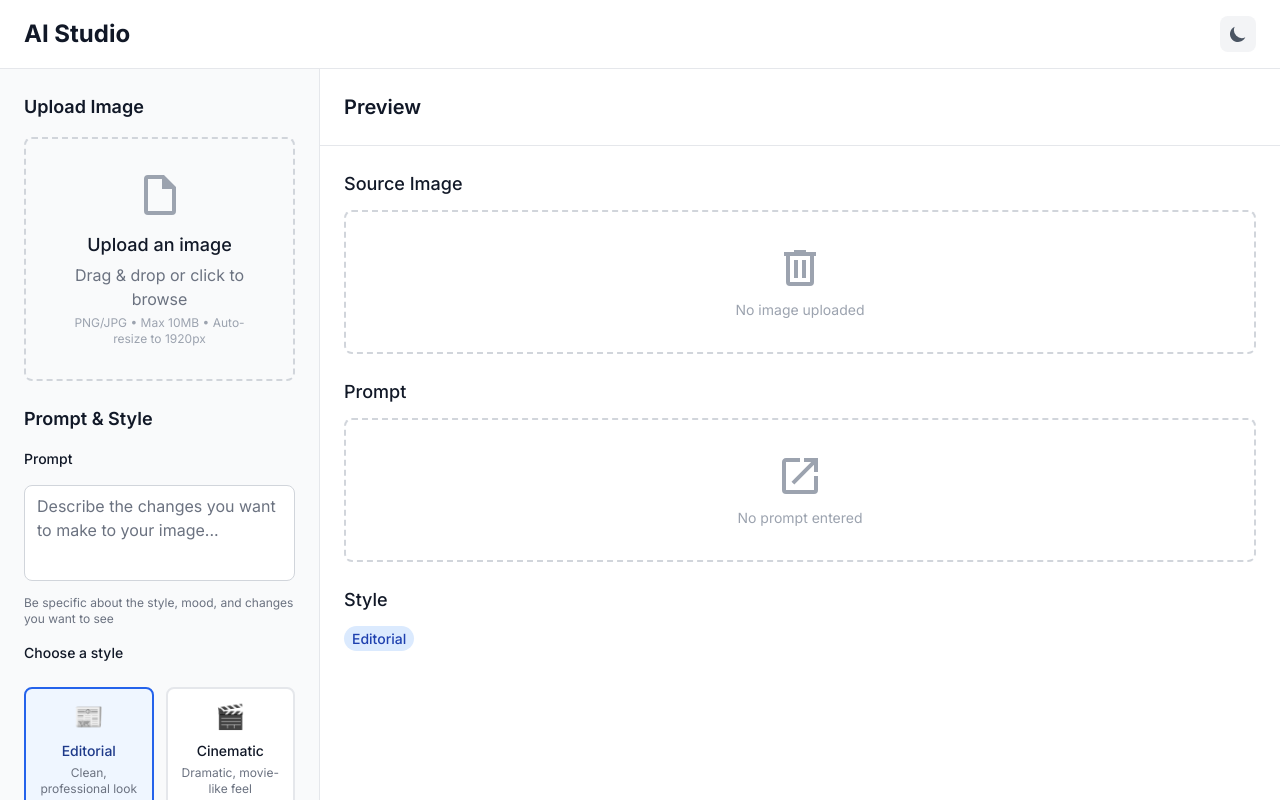
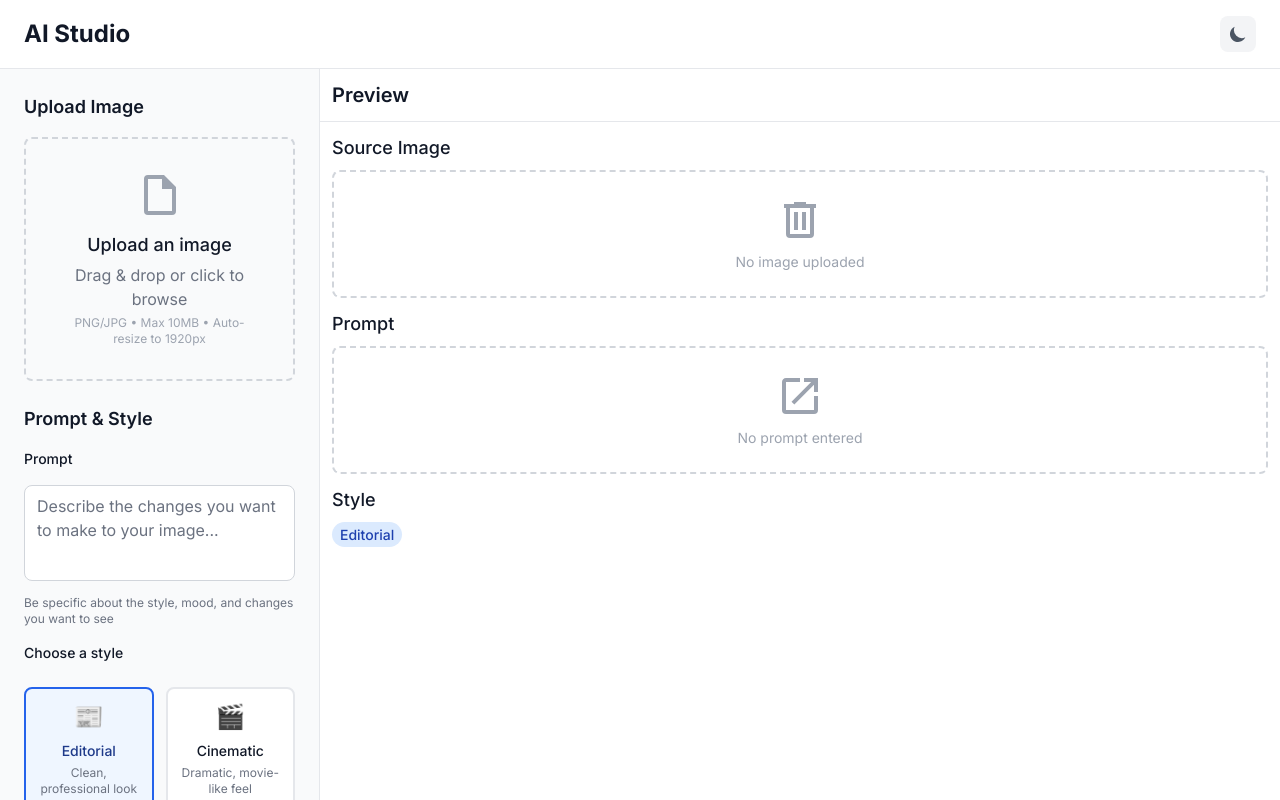
Before and after one commit to yashvi2001/ai-studio, a React (Vite) app: page / in a window 1280 px wide. Shown: the top 800 px of the page. Built offline with nearby package versions, Linux system fonts and the light colour scheme.

Commit message:
chore: optimization changes

```diff
--- a/src/components/GenerationHistory.tsx
+++ b/src/components/GenerationHistory.tsx
@@ -58,12 +58,12 @@ export const GenerationHistory: React.FC<GenerationHistoryProps> = ({
   }
 
   return (
-    <div className="space-y-3">
-      <div className="space-y-2" role="list">
+    <div className="space-y-1">
+      <div className="space-y-1" role="list">
         {history.map((generation) => (
           <div
             key={generation.id}
-            className={`flex items-center gap-3 p-3 rounded-lg cursor-pointer transition-all duration-200 hover:bg-gray-50 dark:hover:bg-gray-800 ${
+            className={`flex items-center gap-3 p-2 rounded-lg cursor-pointer transition-all duration-200 hover:bg-gray-50 dark:hover:bg-gray-800 ${
               currentId === generation.id
                 ? 'bg-blue-50 dark:bg-blue-900/20 border border-blue-200 dark:border-blue-800'
                 : 'border border-transparent'
--- a/src/components/ImageStudio.tsx
+++ b/src/components/ImageStudio.tsx
@@ -212,16 +212,20 @@ export const ImageStudio: React.FC = () => {
         <div className="flex-1 flex flex-col overflow-hidden">
           <PreviewPanel
             uploadedImage={state.uploadedImage}
+            prompt={state.prompt}
+            style={state.selectedStyle}
             currentGeneration={state.currentGeneration}
             isGenerating={state.isGenerating}
             onAbort={handleAbort}
           />
 
-          <GenerationHistory
-            history={state.history}
-            onSelect={handleHistorySelect}
-            currentGeneration={state.currentGeneration}
-          />
+          <div className="border-t border-gray-200 dark:border-gray-700 p-3">
+            <GenerationHistory
+              history={state.history}
+              onSelect={handleHistorySelect}
+              currentGeneration={state.currentGeneration}
+            />
+          </div>
         </div>
       </div>
 
--- a/src/components/PreviewPanel.tsx
+++ b/src/components/PreviewPanel.tsx
@@ -1,9 +1,10 @@
 import React from 'react';
-import { useAppState } from '../hooks/useAppState';
-import { ImageData, Generation } from '../types';
+import { ImageData, Generation, StyleType } from '../types';
 
 interface PreviewPanelProps {
   uploadedImage: ImageData | null;
+  prompt: string;
+  style: StyleType;
   currentGeneration: Generation | null;
   isGenerating: boolean;
   onAbort: () => void;
@@ -11,11 +12,12 @@ interface PreviewPanelProps {
 
 export const PreviewPanel: React.FC<PreviewPanelProps> = ({
   uploadedImage,
+  prompt,
+  style,
   currentGeneration,
   isGenerating,
+  onAbort,
 }) => {
-  const { state } = useAppState();
-
   const formatStyle = (styleValue: string): string => {
     if (!styleValue) return 'Editorial';
     return styleValue.charAt(0).toUpperCase() + styleValue.slice(1);
@@ -23,12 +25,21 @@ export const PreviewPanel: React.FC<PreviewPanelProps> = ({
 
   return (
     <div className="w-full h-full flex flex-col bg-white dark:bg-gray-900">
-      <div className="flex items-center justify-between p-6 border-b border-gray-200 dark:border-gray-700">
+      <div className="flex items-center justify-between p-3 border-b border-gray-200 dark:border-gray-700">
         <h2 className="text-xl font-semibold text-gray-900 dark:text-gray-100">
           Preview
         </h2>
+        <div className="flex items-center gap-2">
+          {isGenerating && (
+            <button
+              onClick={onAbort}
+              className="px-3 py-1 bg-red-100 dark:bg-red-900/20 text-red-700 dark:text-red-300 border border-red-200 dark:border-red-800 rounded-md text-sm hover:bg-red-200 dark:hover:bg-red-900/30 transition-colors"
+            >
+              Abort
+            </button>
+          )}
           {currentGeneration && (
-          <div className="flex items-center gap-3 text-sm text-gray-500 dark:text-gray-400">
+            <div className="flex items-center gap-2 text-sm text-gray-500 dark:text-gray-400">
               <span className="font-mono bg-gray-100 dark:bg-gray-800 px-2 py-1 rounded">
                 #{currentGeneration.id.slice(0, 8)}
               </span>
@@ -38,20 +49,31 @@ export const PreviewPanel: React.FC<PreviewPanelProps> = ({
             </div>
           )}
         </div>
+      </div>
 
-      <div className="flex-1 p-6 overflow-y-auto">
+      <div className="flex-1 p-3 overflow-y-auto">
         {/* Generated Result */}
         {currentGeneration ? (
-          <div className="space-y-4">
-            <div className="relative group">
+          <div className="space-y-2">
+            <div className="text-center">
+              <h3 className="text-lg font-medium text-gray-900 dark:text-gray-100 mb-1">
+                Generated Image
+              </h3>
+              <p className="text-sm text-gray-500 dark:text-gray-400">
+                Your AI-generated masterpiece is ready!
+              </p>
+            </div>
+
+            <div className="flex justify-center">
+              <div className="relative group w-full border border-gray-200 dark:border-gray-700 rounded-lg p-1 bg-gray-50 dark:bg-gray-800">
                 <img
                   src={currentGeneration.imageUrl}
                   alt={`Generated image: ${currentGeneration.prompt}`}
-                className="w-full h-auto rounded-lg shadow-lg"
+                  className="w-full h-auto rounded-lg shadow-lg object-contain"
                 />
                 <div className="absolute inset-0 bg-black/50 opacity-0 group-hover:opacity-100 transition-opacity duration-200 flex items-center justify-center rounded-lg">
                   <button
-                  className="bg-white text-gray-900 p-3 rounded-full hover:bg-gray-100 transition-colors"
+                    className="bg-white text-gray-900 p-2 rounded-full hover:bg-gray-100 transition-colors shadow-lg"
                     onClick={() => {
                       const link = document.createElement('a');
                       link.href = currentGeneration.imageUrl;
@@ -61,8 +83,8 @@ export const PreviewPanel: React.FC<PreviewPanelProps> = ({
                     aria-label="Download generated image"
                   >
                     <svg
-                    width="20"
-                    height="20"
+                      width="16"
+                      height="16"
                       viewBox="0 0 24 24"
                       fill="currentColor"
                       aria-hidden="true"
@@ -72,12 +94,13 @@ export const PreviewPanel: React.FC<PreviewPanelProps> = ({
                   </button>
                 </div>
               </div>
+            </div>
 
-            <div className="space-y-2">
-              <p className="text-gray-900 dark:text-gray-100 font-medium">
+            <div className="space-y-2 text-center">
+              <p className="text-gray-900 dark:text-gray-100 font-medium text-sm">
                 {currentGeneration.prompt}
               </p>
-              <div className="flex items-center gap-2 text-sm text-gray-500 dark:text-gray-400">
+              <div className="flex items-center justify-center gap-2 text-xs text-gray-500 dark:text-gray-400">
                 <span className="bg-blue-100 dark:bg-blue-900/20 text-blue-800 dark:text-blue-200 px-2 py-1 rounded">
                   {formatStyle(currentGeneration.style)}
                 </span>
@@ -90,19 +113,23 @@ export const PreviewPanel: React.FC<PreviewPanelProps> = ({
           </div>
         ) : (
           /* Live Summary */
-          <div className="space-y-6">
           <div className="space-y-3">
+            <div className="space-y-2">
               <h3 className="text-lg font-medium text-gray-900 dark:text-gray-100">
                 Source Image
               </h3>
               {uploadedImage ? (
-                <div className="space-y-3">
+                <div className="space-y-2">
+                  <div className="flex justify-center">
+                    <div className="max-w-md border border-gray-200 dark:border-gray-700 rounded-lg p-2 bg-gray-50 dark:bg-gray-800">
                       <img
                         src={uploadedImage.dataUrl}
                         alt="Source image preview"
-                    className="w-full h-48 object-cover rounded-lg"
+                        className="max-w-full h-auto max-h-48 rounded-lg shadow-md object-contain"
                       />
-                  <div className="space-y-1">
+                    </div>
+                  </div>
+                  <div className="space-y-1 text-center">
                     <p className="font-medium text-gray-900 dark:text-gray-100">
                       {uploadedImage.name}
                     </p>
@@ -115,7 +142,7 @@ export const PreviewPanel: React.FC<PreviewPanelProps> = ({
                   </div>
                 </div>
               ) : (
-                <div className="flex flex-col items-center justify-center p-8 text-gray-400 dark:text-gray-500 border-2 border-dashed border-gray-300 dark:border-gray-600 rounded-lg">
+                <div className="flex flex-col items-center justify-center p-6 text-gray-400 dark:text-gray-500 border-2 border-dashed border-gray-300 dark:border-gray-600 rounded-lg">
                   <svg
                     width="48"
                     height="48"
@@ -130,22 +157,22 @@ export const PreviewPanel: React.FC<PreviewPanelProps> = ({
               )}
             </div>
 
-            <div className="space-y-3">
+            <div className="space-y-2">
               <h3 className="text-lg font-medium text-gray-900 dark:text-gray-100">
                 Prompt
               </h3>
-              {state.prompt && state.prompt.trim() ? (
+              {prompt && prompt.trim() ? (
                 <div className="space-y-2">
                   <p className="text-gray-900 dark:text-gray-100 bg-gray-50 dark:bg-gray-800 p-3 rounded-lg">
-                    {state.prompt}
+                    {prompt}
                   </p>
                   <div className="text-sm text-gray-500 dark:text-gray-400">
-                    {state.prompt.split(' ').length} words •{' '}
-                    {state.prompt.length} characters
+                    {prompt.split(' ').length} words • {prompt.length}{' '}
+                    characters
                   </div>
                 </div>
               ) : (
-                <div className="flex flex-col items-center justify-center p-8 text-gray-400 dark:text-gray-500 border-2 border-dashed border-gray-300 dark:border-gray-600 rounded-lg">
+                <div className="flex flex-col items-center justify-center p-6 text-gray-400 dark:text-gray-500 border-2 border-dashed border-gray-300 dark:border-gray-600 rounded-lg">
                   <svg
                     width="48"
                     height="48"
@@ -160,19 +187,19 @@ export const PreviewPanel: React.FC<PreviewPanelProps> = ({
               )}
             </div>
 
-            <div className="space-y-3">
+            <div className="space-y-2">
               <h3 className="text-lg font-medium text-gray-900 dark:text-gray-100">
                 Style
               </h3>
               <div className="inline-block">
                 <span className="bg-blue-100 dark:bg-blue-900/20 text-blue-800 dark:text-blue-200 px-2 py-1 rounded-full text-sm font-medium">
-                  {formatStyle(state.selectedStyle)}
+                  {formatStyle(style)}
                 </span>
               </div>
             </div>
 
-            {uploadedImage && state.prompt && state.prompt.trim() && (
-              <div className="flex items-center gap-3 p-4 bg-green-50 dark:bg-green-900/20 border border-green-200 dark:border-green-800 rounded-lg">
+            {uploadedImage && prompt && prompt.trim() && (
+              <div className="flex items-center gap-3 p-3 bg-green-50 dark:bg-green-900/20 border border-green-200 dark:border-green-800 rounded-lg">
                 <svg
                   width="24"
                   height="24"
@@ -193,8 +220,8 @@ export const PreviewPanel: React.FC<PreviewPanelProps> = ({
       </div>
 
       {isGenerating && (
-        <div className="p-6 border-t border-gray-200 dark:border-gray-700">
-          <div className="w-full bg-gray-200 dark:bg-gray-700 rounded-full h-2 mb-3">
+        <div className="p-4 border-t border-gray-200 dark:border-gray-700">
+          <div className="w-full bg-gray-200 dark:bg-gray-700 rounded-full h-2 mb-2">
             <div
               className="bg-blue-600 h-2 rounded-full animate-pulse"
               style={{ width: '60%' }}
--- a/src/utils/logger.ts
+++ b/src/utils/logger.ts
@@ -26,18 +26,21 @@ export const devLog = {
 
   error: (...args: unknown[]) => {
     if (isDevelopment) {
+      // eslint-disable-next-line no-console
       console.error(...args);
     }
   },
 
   group: (...args: unknown[]) => {
     if (isDevelopment) {
+      // eslint-disable-next-line no-console
       console.group(...args);
     }
   },
 
   groupEnd: () => {
     if (isDevelopment) {
+      // eslint-disable-next-line no-console
       console.groupEnd();
     }
   },
```
Lines whose indentation alone changed are shown as unchanged.
